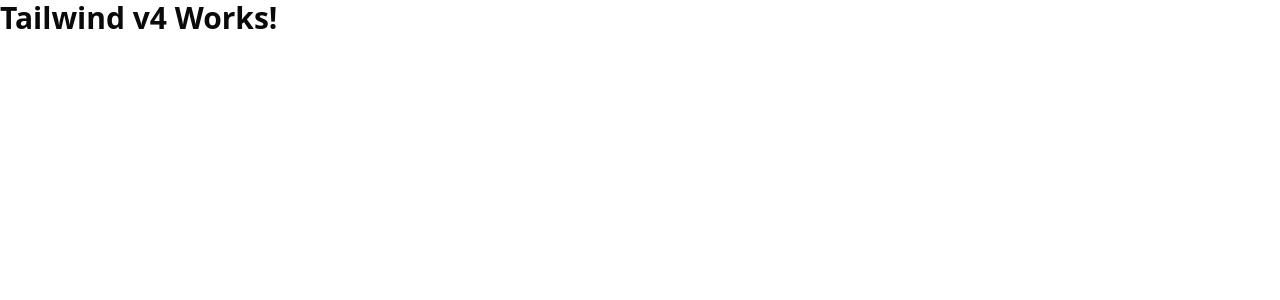
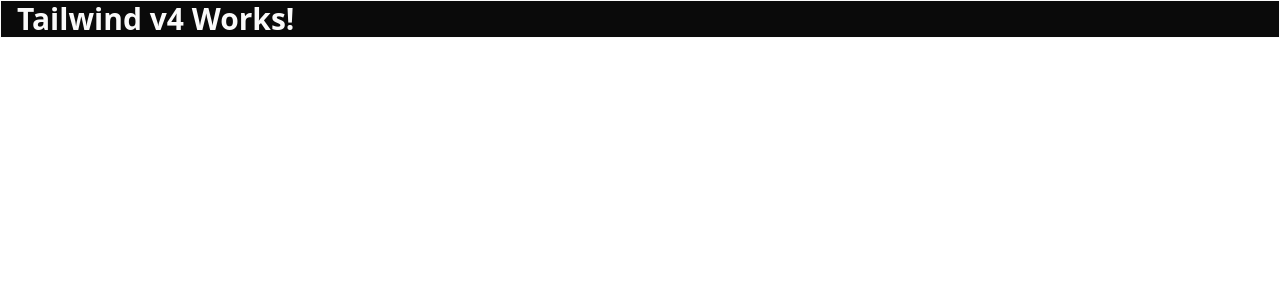
Before and after one commit to AgrwalNipun/roadmap_ai_frontend, a React (Vite) app: page / in a window 1280 px wide. Shown: the top 300 px of the page. Built offline with nearby package versions, Linux system fonts and the light colour scheme.

Commit message:
Testing the theme

```diff
--- a/src/App.jsx
+++ b/src/App.jsx
@@ -6,7 +6,7 @@
 
   return (
     <>
- <h1 class="text-[hsl(var(--foreground))] text-3xl font-bold">Tailwind v4 Works!</h1>
+ <h1 class="dark container text-3xl font-bold">Tailwind v4 Works!</h1>
 
     </>
   )
--- a/src/index.css
+++ b/src/index.css
@@ -43,4 +43,20 @@
     --border: 0 0% 14.9%;
     --input: 0 0% 14.9%;
   }
+
+
+
+
 }
+
+  @layer utilities {
+  .container {
+    @apply mx-auto px-4;
+    background-color: hsl(var(--background));
+    color: hsl(var(--foreground));
+    /* border-radius: var(--radius); */
+    border-color: hsl(var(--destructive));
+    border: 1px solid;
+
+  }
+}
--- /dev/null
+++ b/tailwind.config.js
@@ -0,0 +1,15 @@
+/** @type {import('tailwindcss').Config} */
+export default {
+  theme: {
+    extend: {
+      colors: {
+        background: "hsl(var(--background))",
+        foreground: "hsl(var(--foreground))",
+        card: "hsl(var(--card))",
+        "card-foreground": "hsl(var(--card-foreground))",
+        primary: "hsl(var(--primary))",
+        "primary-foreground": "hsl(var(--primary-foreground))",
+      },
+    },
+  },
+}
```
